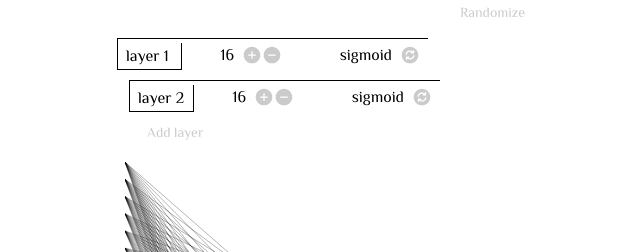
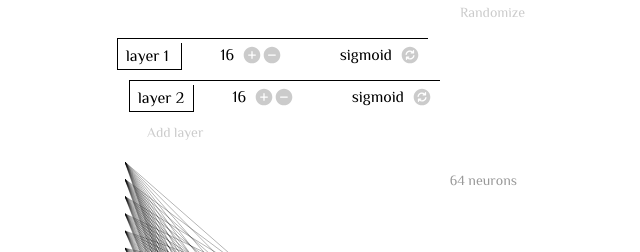
Before and after one commit to trixky/multilayer_perceptron, a SvelteKit app: page / in a window 1280 px wide. Shown: the part 364-616 px from the top of the page, without its empty margins (315-955 px from the left). Built offline with nearby package versions, Linux system fonts and the light colour scheme.

Commit message:
[Dev] visual: add the total number of neurons

```diff
--- a/src/components/visual/layers.svelte
+++ b/src/components/visual/layers.svelte
@@ -7,6 +7,8 @@
 	import type { HiddenLayerCaracteristics as HiddenLayerCaracteristicsModel } from '../../models/hidden_layer';
 
 	let ctx: any = undefined;
+
+	$: neurons_nbr = $HiddenLayerCaracteristicsStore.reduce((sum, hidden_layer) => sum + hidden_layer.size, 0) + Config.inputs.input_layer.size.default + Config.inputs.output_layer.size.default;
 
 	const input_layer = <HiddenLayerCaracteristicsModel>{
 		size: Config.inputs.input_layer.size.default
@@ -92,14 +94,25 @@
 </script>
 
 <!-- ======================================== CONTENT -->
-<canvas
-	id="network-canva"
-	width={Config.visuals.layers.dimensions.width}
-	height={Config.visuals.layers.dimensions.height}
-/>
+<div class="visual-container">
+	<p class="neurons-counter">{neurons_nbr} neurons</p>
+	<canvas
+		id="network-canva"
+		width={Config.visuals.layers.dimensions.width}
+		height={Config.visuals.layers.dimensions.height}
+	/>
+</div>
 
 <!-- ======================================== STYLE -->
 <style lang="postcss">
+	.visual-container {
+		@apply relative my-2;
+	}
+
+	.neurons-counter {
+		@apply absolute top-0 right-0 p-2 text-sm opacity-40;
+	}
+
 	#network-canva {
 		@apply my-5;
 	}
```
